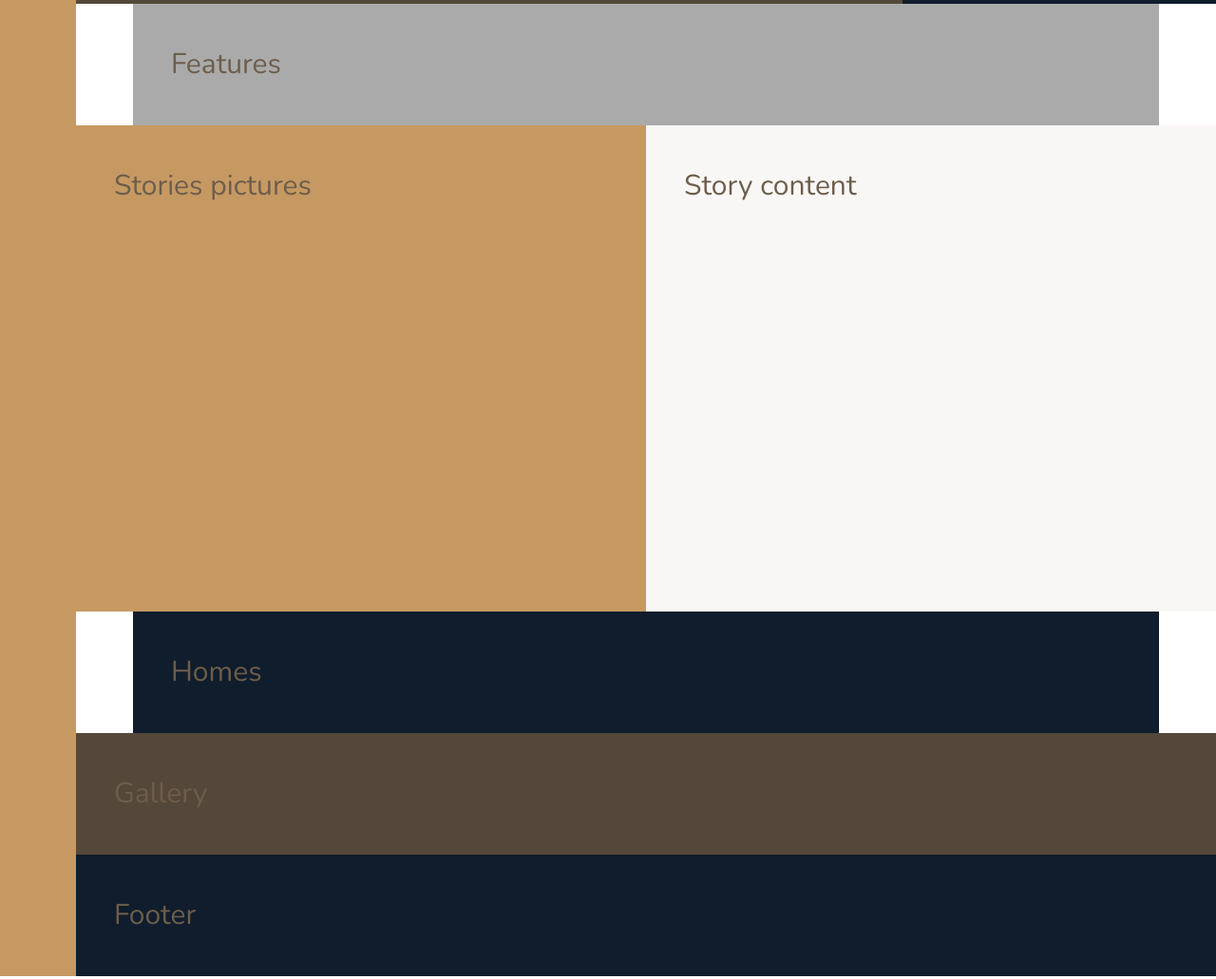
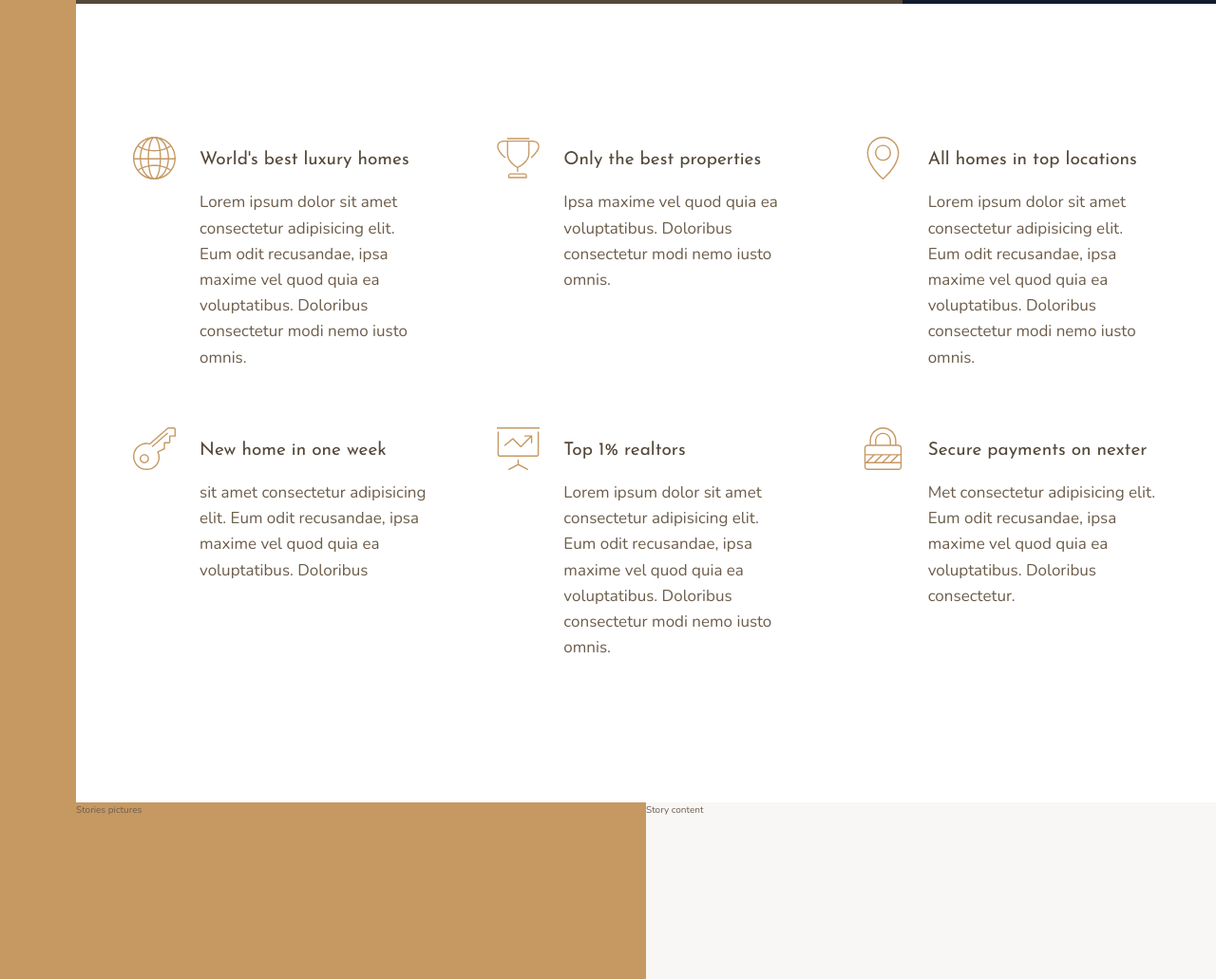
Before and after one commit to grigoar/Advanced-CSS-and-SASS, a website: page 3.Nexter-css-grid/index.html in a window 1280 px wide. Shown: the part 636-1667 px from the top of the page at 95% size. Drawn offline with nearby package versions, Linux system fonts and the light colour scheme.

Commit message:
added the feature section

```diff
--- a/3.Nexter-css-grid/index.html
+++ b/3.Nexter-css-grid/index.html
@@ -22,7 +22,71 @@
 
     <div class="realtors">Top 3 realtors</div>
 
-    <section class="features">Features</section>
+    <section class="features">
+      <div class="feature">
+        <svg class="feature__icon">
+          <use xlink:href="img/sprite.svg#icon-global"></use>
+        </svg>
+        <h4 class="heading-4 heading-4--dark">World's best luxury homes</h4>
+        <p class="feature__text">
+          Lorem ipsum dolor sit amet consectetur adipisicing elit. Eum odit
+          recusandae, ipsa maxime vel quod quia ea voluptatibus. Doloribus
+          consectetur modi nemo iusto omnis.
+        </p>
+      </div>
+      <div class="feature">
+        <svg class="feature__icon">
+          <use xlink:href="img/sprite.svg#icon-trophy"></use>
+        </svg>
+        <h4 class="heading-4 heading-4--dark">Only the best properties</h4>
+        <p class="feature__text">
+          Ipsa maxime vel quod quia ea voluptatibus. Doloribus consectetur modi
+          nemo iusto omnis.
+        </p>
+      </div>
+      <div class="feature">
+        <svg class="feature__icon">
+          <use xlink:href="img/sprite.svg#icon-map-pin"></use>
+        </svg>
+        <h4 class="heading-4 heading-4--dark">All homes in top locations</h4>
+        <p class="feature__text">
+          Lorem ipsum dolor sit amet consectetur adipisicing elit. Eum odit
+          recusandae, ipsa maxime vel quod quia ea voluptatibus. Doloribus
+          consectetur modi nemo iusto omnis.
+        </p>
+      </div>
+      <div class="feature">
+        <svg class="feature__icon">
+          <use xlink:href="img/sprite.svg#icon-key"></use>
+        </svg>
+        <h4 class="heading-4 heading-4--dark">New home in one week</h4>
+        <p class="feature__text">
+          sit amet consectetur adipisicing elit. Eum odit recusandae, ipsa
+          maxime vel quod quia ea voluptatibus. Doloribus
+        </p>
+      </div>
+      <div class="feature">
+        <svg class="feature__icon">
+          <use xlink:href="img/sprite.svg#icon-presentation"></use>
+        </svg>
+        <h4 class="heading-4 heading-4--dark">Top 1% realtors</h4>
+        <p class="feature__text">
+          Lorem ipsum dolor sit amet consectetur adipisicing elit. Eum odit
+          recusandae, ipsa maxime vel quod quia ea voluptatibus. Doloribus
+          consectetur modi nemo iusto omnis.
+        </p>
+      </div>
+      <div class="feature">
+        <svg class="feature__icon">
+          <use xlink:href="img/sprite.svg#icon-lock"></use>
+        </svg>
+        <h4 class="heading-4 heading-4--dark">Secure payments on nexter</h4>
+        <p class="feature__text">
+          Met consectetur adipisicing elit. Eum odit recusandae, ipsa maxime vel
+          quod quia ea voluptatibus. Doloribus consectetur.
+        </p>
+      </div>
+    </section>
 
     <div class="story__pictures">Stories pictures</div>
     <div class="story__content">Story content</div>
--- a/3.Nexter-css-grid/sass/_base.scss
+++ b/3.Nexter-css-grid/sass/_base.scss
@@ -44,14 +44,12 @@ body {
   // so now we can break the 8 column allocate space
   //naming the columns
   grid-template-columns:
-    [sidebar-start]8rem [sidebar-end full-start] minmax(
-      6rem,
-      1fr
-    ) [center-start] repeat(8, [col-start] minmax(min-content, 14rem) [col-end])
+    [sidebar-start]8rem [sidebar-end full-start] minmax(6rem, 1fr)
+    [center-start] repeat(8, [col-start] minmax(min-content, 14rem) [col-end])
     [center-end] minmax(6rem, 1fr) [full-end];
 
-  & > * {
-    padding: 40px;
-    font-size: 3rem;
-  }
+  // & > * {
+  //   padding: 40px;
+  //   font-size: 3rem;
+  // }
 }
--- a/3.Nexter-css-grid/sass/_features.scss
+++ b/3.Nexter-css-grid/sass/_features.scss
@@ -1,4 +1,33 @@
 .features {
-  background-color: $color-grey-light-2;
+  // background-color: $color-grey-light-2;
   grid-column: center-start/ center-end;
+
+  margin: 15rem 0;
+
+  display: grid;
+  // grid-template-columns: repeat(3, 1fr);
+  grid-template-columns: repeat(auto-fit, minmax(25rem, 1fr));
+  // grid-template-rows: auto auto;
+  grid-gap: 7rem;
+  align-items: start;
 }
+
+//this is reusable
+.feature {
+  display: grid;
+  grid-template-columns: min-content 1fr;
+  row-gap: 1.5rem;
+  column-gap: 2.5rem;
+
+  &__icon {
+    fill: $color-primary;
+    width: 4.5rem;
+    height: 4.5rem;
+    grid-row: 1 / span 2;
+    transform: translateY(-1rem);
+  }
+
+  &__text {
+    font-size: 1.7rem;
+  }
+}
--- a/3.Nexter-css-grid/sass/_typography.scss
+++ b/3.Nexter-css-grid/sass/_typography.scss
@@ -0,0 +1,28 @@
+%heading {
+  font-family: $font-display;
+  font-weight: 400;
+}
+
+.heading-1 {
+  @extend %heading;
+}
+
+.heading-2 {
+  @extend %heading;
+}
+
+.heading-3 {
+  @extend %heading;
+}
+
+.heading-4 {
+  @extend %heading;
+  font-size: 1.9rem;
+
+  &--light {
+    color: $color-grey-light-1;
+  }
+  &--dark {
+    color: $color-grey-dark-1;
+  }
+}
```
Also changed, not shown: 3.Nexter-css-grid/css/main.css.
